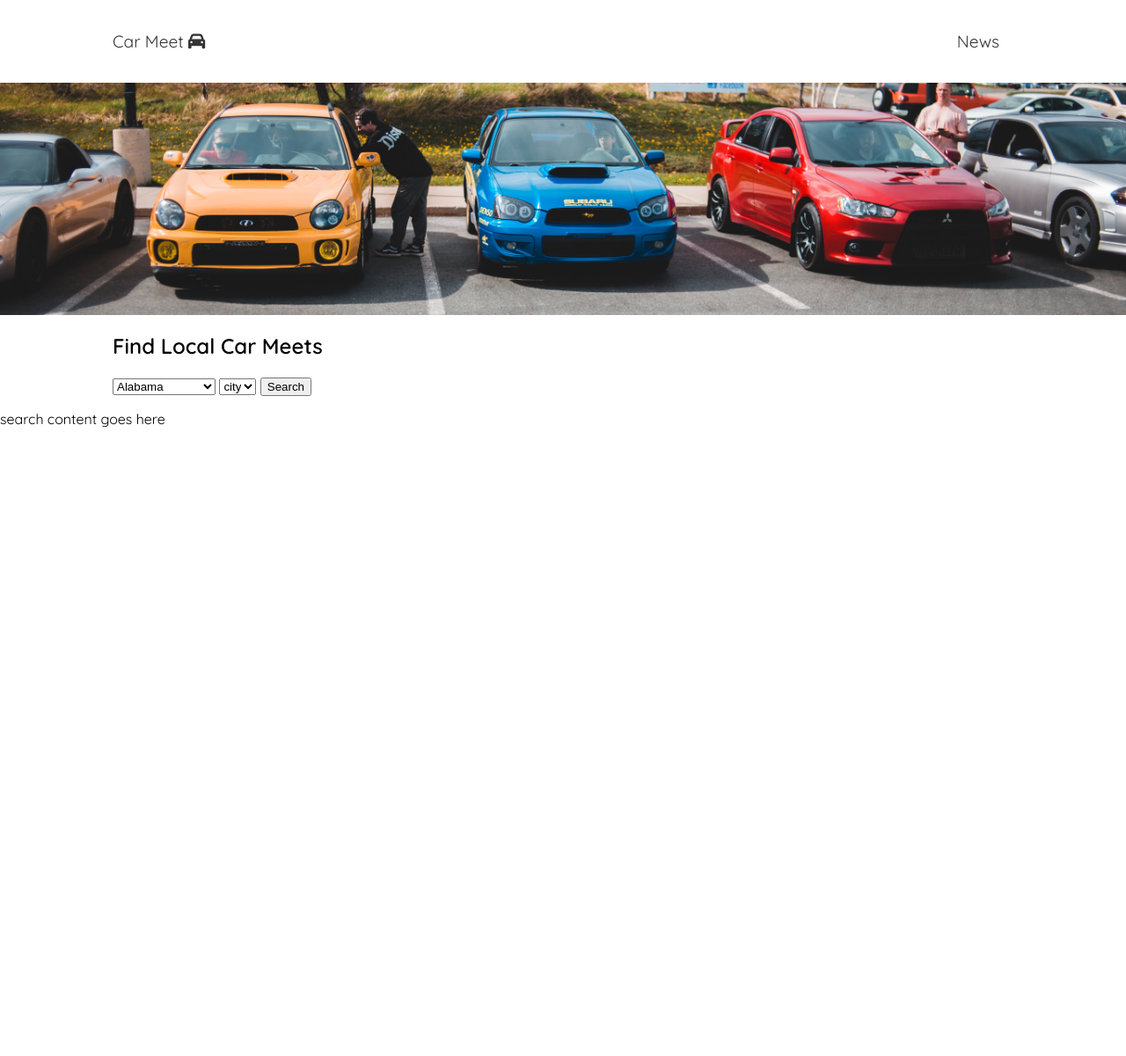
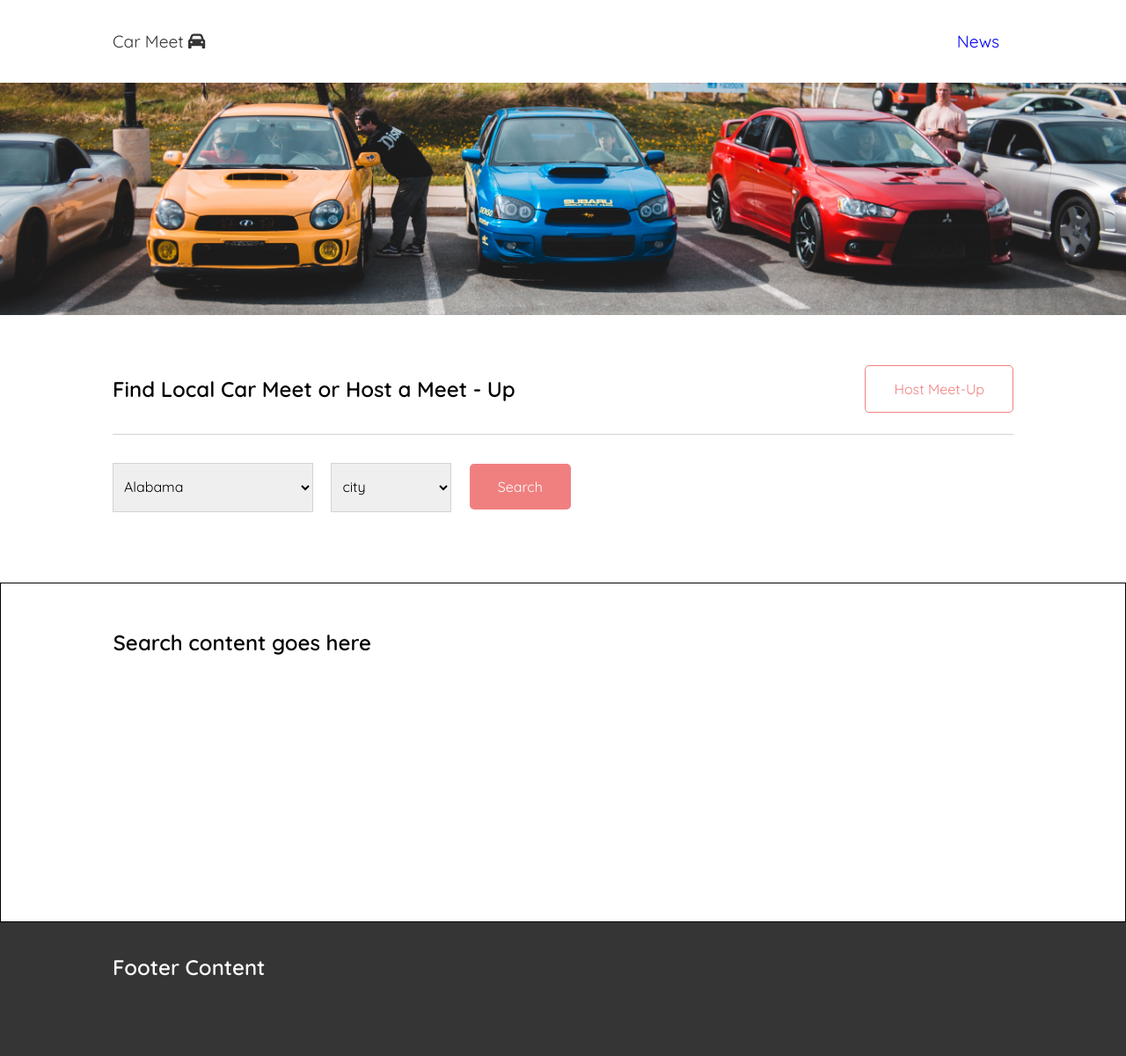
Before and after one commit to vsvang87/car-meet, a Flask app: page /meet_up in a window 1280 px wide. Shown: the whole page at 88% size. Before the commit the page ends 486 px from the top, so only its background shows below. Run offline with Flask 2, Linux system fonts and the light colour scheme.

Commit message:
added layout to meet_up page, added js file

```diff
--- a/static/css/base.css
+++ b/static/css/base.css
@@ -7,8 +7,11 @@
   --clr-darkGray: #3e4a61;
 }
 
+* {
+  font-family: 'Quicksand', sans-serif;
+}
+
 body {
-  font-family: 'Quicksand', sans-serif;
   padding: 0;
   margin: 0;
 }
--- a/static/css/meet_up.css
+++ b/static/css/meet_up.css
@@ -8,7 +8,78 @@
   min-height: 25vh;
 }
 
+.find-meet-container {
+  padding: 2rem 0;
+  display: flex;
+  justify-content: center;
+  align-items: center;
+  min-height: 30vh;
+}
+
 .center-content {
   width: min(80%, 90rem);
   margin-inline: auto;
+
 }
+.find-meet {
+  display: flex;
+  justify-content: space-between;
+  align-items: center;
+  padding-bottom: 1rem;
+  border-bottom: 1px solid lightgray;
+}
+.host-meet-button {
+  border: 1px solid lightcoral;
+  text-decoration: none;
+  color: lightcoral;
+  padding: 1rem 2rem;
+  border-radius: 5px;
+  transition: 0.15s ease-in-out;
+}
+.host-meet-button:hover {
+  background: lightcoral;
+  color: #fff;
+}
+.state-city-container {
+  padding: 2rem 0;
+}
+
+.state-selection {
+  outline: none;
+  border: 1px solid lightgray;
+  padding: 1rem 5rem 1rem 0.5rem;
+  font-size: 1rem;
+  margin-right: 1rem;
+}
+.search-button {
+  border: none;
+  background: lightcoral;
+  padding: 1rem 2rem;
+  color: #fff;
+  font-size: 1rem;
+  border-radius: 5px;
+  transition: 0.15s ease-in-out;
+  cursor: pointer;
+}
+.search-button:hover {
+  background: transparent;
+  color: lightcoral;
+  border: 1px solid lightcoral;
+}
+
+/*-------------------------Search Content-------------------------*/
+.search-container {
+  min-height: 40vh;
+  border: 1px solid black;
+  padding: 2rem 0;
+}
+
+
+
+/*------------------------Footer---------------------------------*/
+.footer {
+  background: #353535;
+  color: #fff;
+  padding: 1rem 0;
+  min-height: 15vh;
+}
--- a/static/css/navbar.css
+++ b/static/css/navbar.css
@@ -1,6 +1,5 @@
 
 nav {
-  /* background: lightslategray; */
   font-size: 1.2rem;
   box-shadow: 5px 5px 5px 0 rgba(0, 0, 0, 0.2);
 }
@@ -27,16 +26,22 @@
 }
 .navlinks li a {
   text-decoration: none;
-  color: #353535;
   transition: 0.15s ease-in-out;
 }
-.navlinks li a:hover {
+.text-black {
+  color:#353535;
+}
+.text-black:hover {
   border-bottom: 1px solid #353535;
 }
 
-
-/* .login-button {
+.login-button {
+  border: 1px solid lightcoral;
+  padding: 0.5rem 1rem;
+  border-radius: 5px;
+  color: lightcoral;
+}
+.login-button:hover {
   background: lightcoral;
-  padding: 0.5rem 1.5rem;
-  border-radius: 50px 50px;
-} */
+  color: #fff;
+}
--- /dev/null
+++ b/static/js/meet_up.js
@@ -0,0 +1,5 @@
+const stateSelect = document.getElementById("state")
+const citySelect = document.getElementById("city");
+const searchButton = document.getElementById("search-button");
+
+console.log(searchButton)
--- a/templates/index.html
+++ b/templates/index.html
@@ -15,10 +15,10 @@
   <div class="navbar-container">
 <a href="#" class="navbar-logo">Car Meet <i class="fa-solid fa-car"></i></a>
   <ul class="navlinks">
-    <li><a href="/">News</a></li>
-    <li><a href="/meet_up">Meet Up </a></li>
+    <li><a href="/" class="text-black">News</a></li>
+    <li><a href="/meet_up" class="text-black">Meet Up </a></li>
     <li><a href="/login" class="login-button">Login</a></li>
-    <li><a href="/create_user">Sign Up</a></li>
+    <li><a href="/create_user" class="login-button">Sign Up</a></li>
   </ul>
   </div>
 </nav>
--- a/templates/meet_up.html
+++ b/templates/meet_up.html
@@ -23,17 +23,18 @@
 
 <section>
   <div class="bg-img-container">
-
   </div>
 </section>
 
-<section class="search-container">
+<section class="find-meet-container">
   <div class="center-content">
     <div class="find-meet">
-      <h2>Find Local Car Meets</h2>
-      <a href=""></a>
+      <h1 class="title">Find Local Car Meet or Host a Meet - Up</h1>
+      <a href="#" class="host-meet-button">Host Meet-Up</a>
     </div>
-    <select name="state" id="state">
+
+    <div class="state-city-container">
+      <select name="state" id="state" class="state-selection">
       <option value="Alabama">Alabama</option>
       <option value="Arizona">Arizona</option>
       <option value="Arkansas">Arkansas</option>
@@ -82,21 +83,31 @@
       <option value="Wyoming">Wyoming</option>
     </select>
 
-    <select name="city" id="city">
+    <select name="city" id="city" class="state-selection">
       <option value="city">city</option>
     </select>
-    <button class="search-button">Search</button>
+    <button class="search-button" id="search-button">Search</button>
+    </div>
+
   </div>
-
-  <div class="search-content">
-    <p>search content goes here</p>
-  </div>
-
 </section>
 
+<section class="search-container">
+  <div class="center-content">
+    <div class="search-content">
+      <h1>Search content goes here</h1>
+    </div>
+  </div>
+</section>
+
+<script src="/static/js/meet_up.js"></script>
 {% endblock %}
 
 
 {% block footer %}
-
+<footer class="footer">
+  <div class="center-content">
+    <h2>Footer Content</h2>
+  </div>
+</footer>
 {% endblock %}
```
